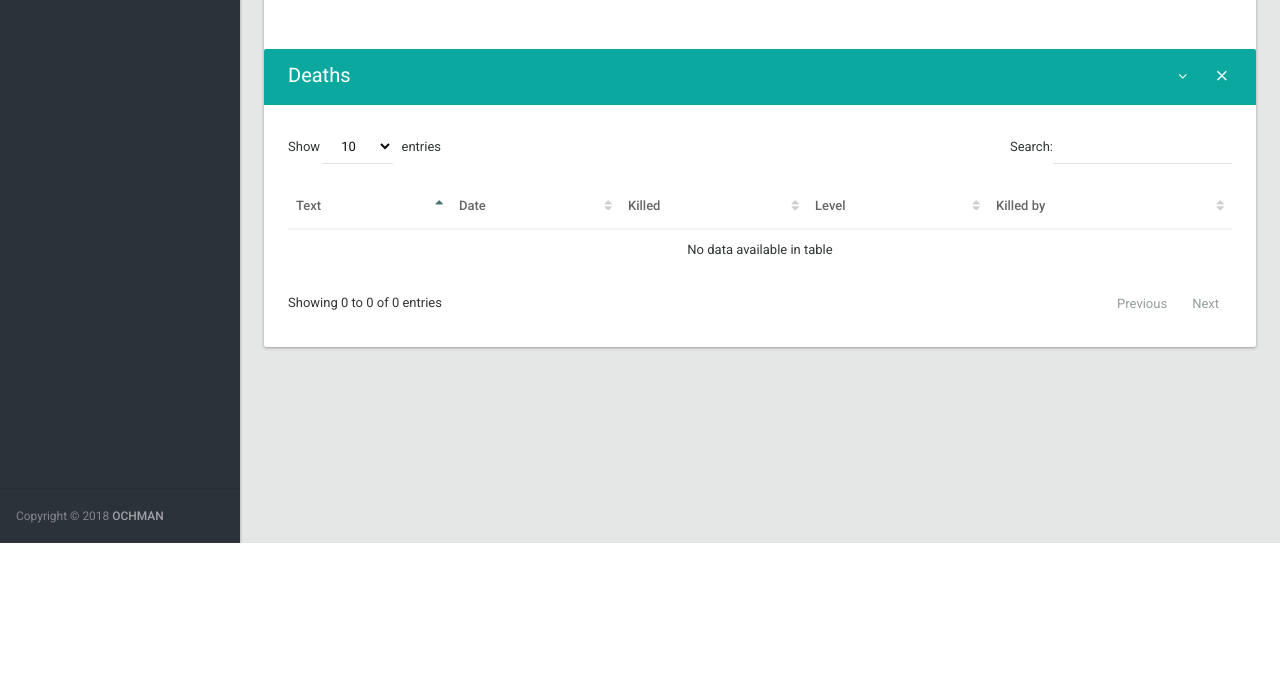
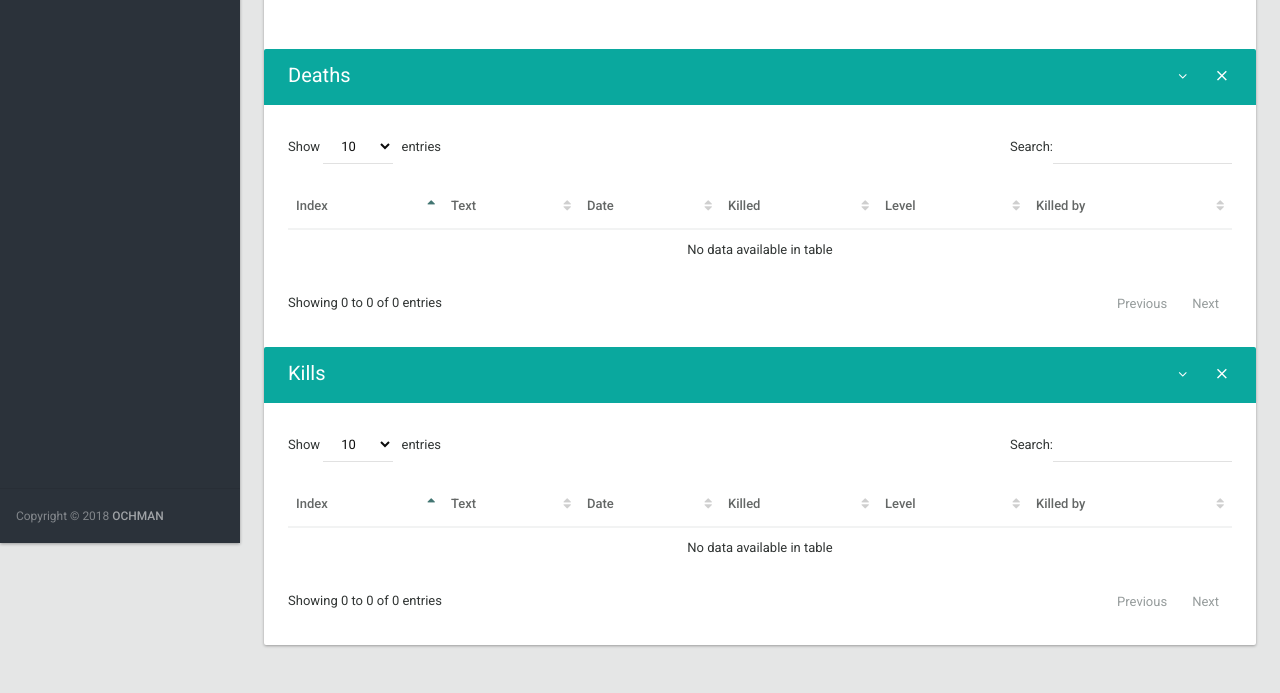
Before and after one commit to OchmanM/Stats-scraping, a Django app: a page that uses stats/templates/player.html in a window 1280 px wide. Shown: the part 257-950 px from the top of the page. Before the commit the page ends 800 px from the top, so only its background shows below. Run offline with Django 3.2, Linux system fonts and the light colour scheme; data comes from the database, SQL or seed files in the repository; data that the repository does not hold is empty; parts of the project's set-up code (start-up, migrations or seed data) failed here and were passed over; some libraries are stand-ins or nearby versions.

Commit message:
db_functions.py - fixed OnlineDetails update function models.py - added CeleryInUse as semaphor model views.py - optimalized way to get deaths and kills from player model in guild_details, tasks.py - added collect_online() to short_queue in celery to work parallel with update_all_characters Minor fixes and small code reformat;

```diff
--- a/stats/celery_functions/webscrap_functions.py
+++ b/stats/celery_functions/webscrap_functions.py
@@ -10,7 +10,7 @@
                     level=logging.DEBUG,
                     format=' %(asctime)s - %(levelname)s - %(message)s')
 
-waiting_time = 3
+waiting_time = 4
 # Returns list of online players from onlineURL
 # Returns list
 def get_online():
--- a/stats/models.py
+++ b/stats/models.py
@@ -67,3 +67,10 @@
 
     class Meta:
         ordering = ('logout', 'login')
+
+
+class CeleryInUse(models.Model):
+    is_in_use = models.BooleanField()
+
+    def __str__(self):
+        return str(self.is_in_use)
--- a/stats/templates/index.html
+++ b/stats/templates/index.html
@@ -21,9 +21,10 @@
                                             <table id="datatable2" class="table order-column hover">
                                                 <thead>
                                                     <tr>
+                                                        <th>Index</th>
+                                                        <th>Date</th>
                                                         <th>Killed</th>
                                                         <th>Text</th>
-                                                        <th>Date</th>
                                                         <th>Level</th>
                                                         <th>Killed by</th>
                                                     </tr>
@@ -31,9 +32,10 @@
                                                 <tbody>
                                                     {% for death in deaths %}
                                                         <tr class="gradeX">
+                                                            <td> {{ forloop.counter }}</td>
+                                                            <td>{{ death.date }}</td>
                                                             <td><a href="{% url 'player_details' death.killed %}">{{ death.killed }}</a></td>
                                                             <td>{{ death.text }}</td>
-                                                            <td>{{ death.date }}</td>
                                                             <td>{{ death.level }}</td>
                                                             {% if death.killer %}
                                                                 <td><a href="{% url 'player_details' death.killer %}">{{ death.killer }}</a></td>
--- a/stats/templates/player.html
+++ b/stats/templates/player.html
@@ -61,6 +61,7 @@
                                             <table id="datatable2" class="table order-column hover">
                                                 <thead>
                                                     <tr>
+                                                        <th>Index</th>
                                                         <th>Text</th>
                                                         <th>Date</th>
                                                         <th>Killed</th>
@@ -71,6 +72,46 @@
                                                 <tbody>
                                                     {% for death in deaths %}
                                                         <tr class="gradeX">
+                                                            <td> {{ forloop.counter }}</td>
+                                                            <td>{{ death.text }}</td>
+                                                            <td>{{ death.date }}</td>
+                                                            <td><a href="{% url 'player_details' death.killed %}">{{ death.killed }}</a></td>
+                                                            <td>{{ death.level }}</td>
+                                                            {% if death.killer %}
+                                                                <td><a href="{% url 'player_details' death.killer %}">{{ death.killer }}</a></td>
+                                                            {% else %}
+                                                                <td>----</td>
+                                                            {% endif %}
+                                                        </tr>
+                                                    {% endfor %}
+                                                </tbody>
+                                            </table>
+                                        </div><!--end .table-responsive -->
+                                    </div>
+                                                                        <div class="card-head style-primary">
+                                        <header>Kills</header>
+                                        <div class="tools">
+                                            <a class="btn btn-icon-toggle btn-collapse"><i class="fa fa-angle-down"></i></a>
+                                            <a class="btn btn-icon-toggle btn-close"><i class="md md-close"></i></a>
+                                        </div>
+                                    </div>
+                                    <div class="card-body">
+                                        <div class="table-responsive">
+                                            <table id="datatable2" class="table order-column hover">
+                                                <thead>
+                                                    <tr>
+                                                        <th>Index</th>
+                                                        <th>Text</th>
+                                                        <th>Date</th>
+                                                        <th>Killed</th>
+                                                        <th>Level</th>
+                                                        <th>Killed by</th>
+                                                    </tr>
+                                                </thead>
+                                                <tbody>
+                                                    {% for death in kills %}
+                                                        <tr class="gradeX">
+                                                            <td> {{ forloop.counter }}</td>
                                                             <td>{{ death.text }}</td>
                                                             <td>{{ death.date }}</td>
                                                             <td><a href="{% url 'player_details' death.killed %}">{{ death.killed }}</a></td>
--- a/stats/urls.py
+++ b/stats/urls.py
@@ -3,7 +3,7 @@
 urlpatterns = [
     url(r'^$', views.index, name ="index"),
     #127.0.0.1:8000/stats/
-    url(r'^player/(?P<player_name>.+)/$', views.player_details, name="player_details"),
+    url(r'^player/(?P<player_name>[\w|\W]+)/$', views.player_details, name="player_details"),
     #127.0.0.1:8000/stats/nick
-    url(r'^guild/(?P<guild_name>.+)/$', views.guild_details, name="guild_details"),
+    url(r'^guild/(?P<guild_name>[\w|\W]+)/$', views.guild_details, name="guild_details"),
 ]
--- a/stats/views.py
+++ b/stats/views.py
@@ -1,28 +1,36 @@
 from django.shortcuts import render, redirect
 from .models import Player, Deaths
-from functools import reduce
-from queryset_sequence import QuerySetSequence
-from django.http import HttpResponse
+from datetime import datetime, timedelta
+import urllib
+
+
 # Create your views here.
 
 
+
 def index(request):
-    deaths = Deaths.objects.all().order_by('-date')[:200]
-    return render(request, 'index.html', {'deaths':deaths })
+    deaths = Deaths.objects.all().order_by('-date')[:1000]
+    return render(request, 'index.html', {'deaths': deaths})
 
 
 def player_details(request, player_name):
-    player = Player.objects.get(name=player_name)
-    deaths = Deaths.objects.filter(killed=player)
-    return render(request, 'player.html', {'player': player, 'deaths': deaths })
+    fixed_player_name = urllib.parse.unquote(player_name)
+    player = Player.objects.get(name=fixed_player_name)
+    deaths = Deaths.objects.filter(killed=player).order_by('-date')
+    kills = Deaths.objects.filter(killer=player).order_by('-date')
+    return render(request, 'player.html', {'player': player,
+                                           'deaths': deaths,
+                                           'kills': kills})
 
 
 def guild_details(request, guild_name):
-    players = Player.objects.filter(guild=guild_name)
-    deaths = reduce(QuerySetSequence,[Deaths.objects.filter(killed=player) for player in players])
-    kills = reduce(QuerySetSequence,[Deaths.objects.filter(killer=player) for player in players])
+    fixed_guild_name = urllib.parse.unquote(guild_name)
+    players = Player.objects.filter(guild=fixed_guild_name)
+    last_month = datetime.today() - timedelta(days=30)
+    deaths = Deaths.objects.filter(killed__in=players, date__gte=last_month).order_by('-date')
+    kills = Deaths.objects.filter(killer__in=players, date__gte=last_month).order_by('-date')
+
     return render(request, 'guild.html', {'players': players,
                                           'deaths': deaths,
                                           'kills': kills,
-                                          'guild_name': guild_name}
-                  )
+                                          'guild_name': guild_name})
```
Also changed, not shown: mysite/settings.py (+7 -8 lines), stats/celery_functions/db_functions.py (+43 -22 lines), stats/celery_functions/meta_functions.py (+10 -6 lines), stats/tasks.py (+17 -5 lines), stats/templates/guild.html (+7 -5 lines), 1 other file.
